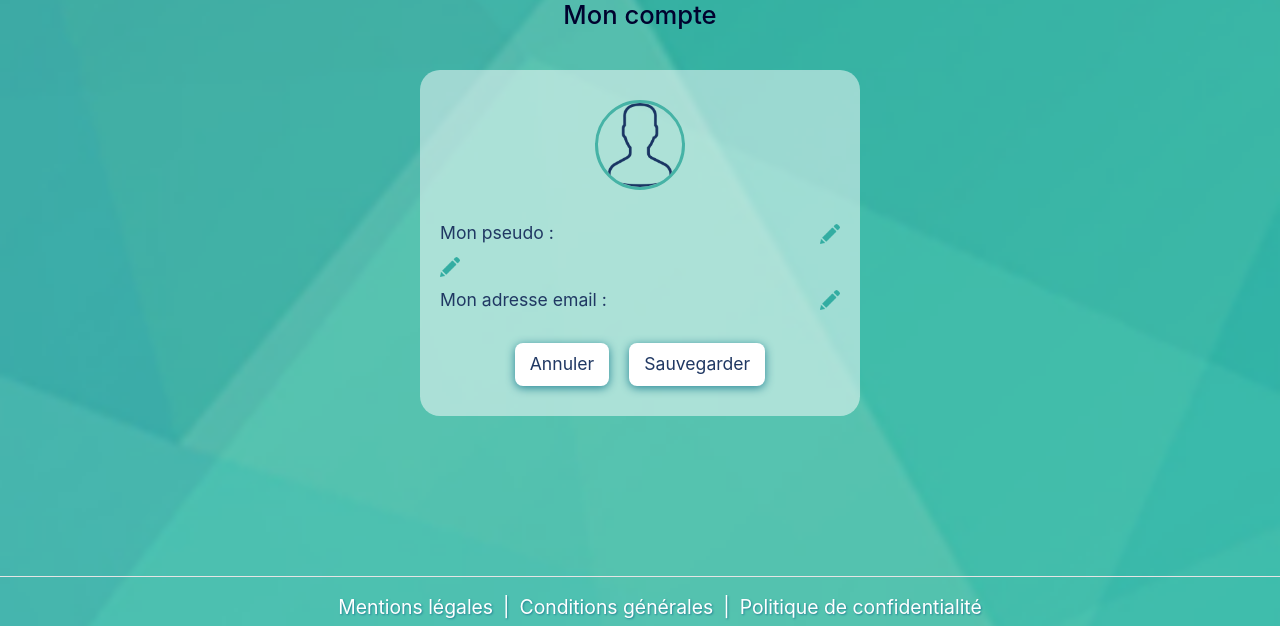
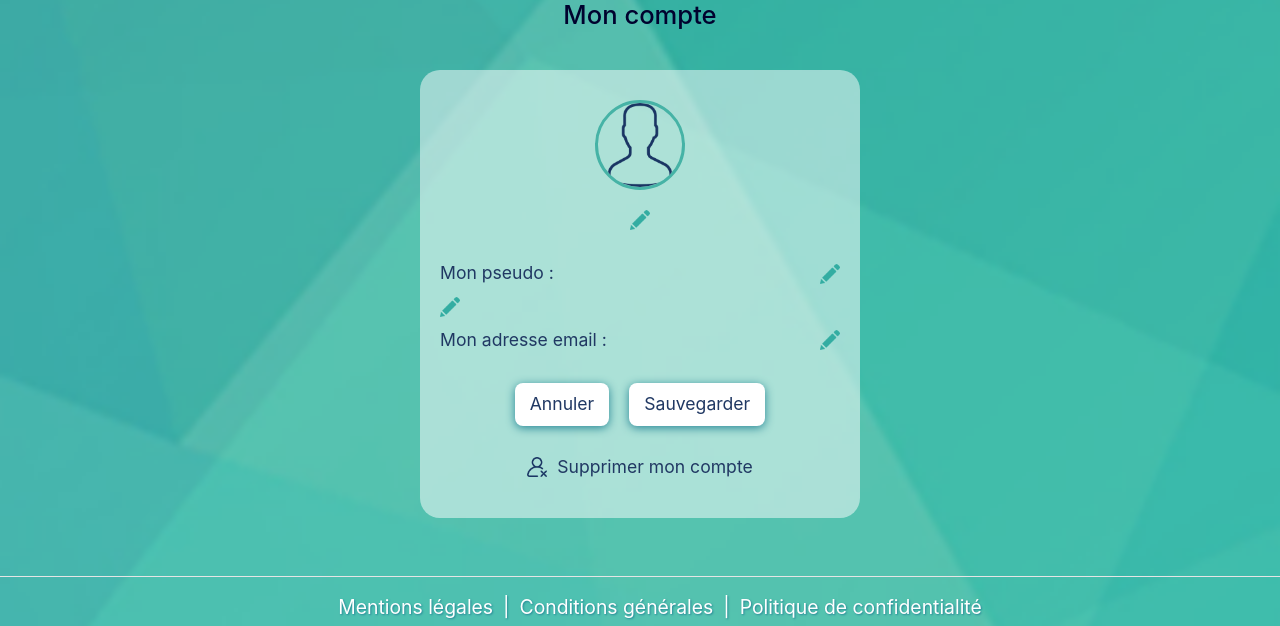
Before and after one commit to EvaS1/OSCS, a PHP site: page /profil.php in a window 1280 px wide. Shown: the part 366-992 px from the top of the page. Run offline with PHP 8.4, Linux system fonts and the light colour scheme; data that the repository does not hold is empty.

Commit message:
page profil

```diff
--- a/css/style.css
+++ b/css/style.css
@@ -736,6 +736,9 @@ PAGE PROFIL
 /*Marges photo de profil*/
 .block-main-profil .picture {
 	margin: 10px 0 20px 0;
+	display: flex;
+	flex-direction: column;
+	align-items: center;
 }
 
 /*Taille photo profil*/
@@ -743,6 +746,15 @@ PAGE PROFIL
 	width: 90px;
 	border-radius: 100%;
 	border: 3px solid #46b3a6;
+	margin: 0 0 20px;
+}
+
+/*Disposition annuler et input parcourir*/
+.block-main-profil .picture .action {
+	min-width: 400px;
+    display: flex;
+    justify-content: center;
+    align-items: center;
 }
 
 /*Style texte*/
@@ -769,7 +781,7 @@ PAGE PROFIL
 }
 
 /*Style bouton modifier*/
-.block-main-profil .info .edit {
+.block-main-profil .bloc .edit {
 	background-image: url(../Icones/edit-b2.png);
 	background-position: center;
 	background-repeat: no-repeat;
@@ -782,14 +794,14 @@ PAGE PROFIL
 }
 
 /*Style bouton modifier au survol*/
-.block-main-profil .info .edit:hover,
-.block-main-profil .info .edit:focus,
-.block-main-profil .info .edit:active {
+.block-main-profil .bloc .edit:hover,
+.block-main-profil .bloc .edit:focus,
+.block-main-profil .bloc .edit:active {
 	background-image: url(../Icones/edit-b.png)
 }
 
 /*Style bouton annuler*/
-.block-main-profil .info .cancel1 {
+.block-main-profil .bloc .cancel1 {
 	background-image: url(../Icones/cancel-g.png);
 	background-position: center;
 	background-repeat: no-repeat;
@@ -802,9 +814,9 @@ PAGE PROFIL
 }
 
 /*Style bouton annuler au survol*/
-.block-main-profil .info .cancel1:hover,
-.block-main-profil .info .cancel1:focus,
-.block-main-profil .info .cancel1:active {
+.block-main-profil .bloc .cancel1:hover,
+.block-main-profil .bloc .cancel1:focus,
+.block-main-profil .bloc .cancel1:active {
 	background-image: url(../Icones/cancel-b.png)
 }
 
@@ -836,6 +848,32 @@ PAGE PROFIL
 	color: white;
 	text-decoration: none;
 }
+
+/*Style lien delete*/
+.block-main-profil .info .delete {
+	display: flex;
+	justify-content: center;
+	align-items: center;
+	margin: 10px auto;
+	padding: 8px 10px;
+}
+
+.block-main-profil .info .delete img {
+	width: 20px;
+	margin: 0 10px 0 0;
+}
+
+.block-main-profil .info .delete p {
+	margin: 0;
+}
+
+.block-main-profil .info .delete p:hover,
+.block-main-profil .info .delete p:active,
+.block-main-profil .info .delete p:focus {
+	color: white;
+	cursor: pointer;
+}
+
 
 /*---------------------------------
 PAGE DEBUT FORMULAIRE
--- a/profil.php
+++ b/profil.php
@@ -27,7 +27,50 @@
 								</div>
 								<div class="bloc">
 									<div class="picture">
-										<img src="<?php if(($profil -> photoMembre)=='') { echo 'Icones/photob.png'; } else { echo 'Images/'.$profil -> photoMembre; }?>" alt="picture">
+										<img src="<?php if(($profil -> photoMembre)=='') { echo 'Icones/photob.png'; } else { echo 'Images/'.$profil -> photoMembre; }?>" alt="picture" id="picture">
+										<div class="action">
+											<input type="button" id='edit0' name="edit" class="edit">
+											<input type="button" id='cancel0' name="cancel1" class="cancel1">
+										</div>
+										<script>
+												$(function() {
+
+													//Bouton annuler caché
+													$('#cancel0').hide();
+
+													//Quand on clique sur modifier
+													$('#edit0').click(function() {
+
+														//Affichage input
+														$('.picture .action').prepend('<input type="file" id="change-picture" name="change-picture" accept="image/*" value="<?php echo $profil -> photoMembre;?>" required>');
+
+														//Disposition input et croix
+														$('.picture .action').css('justify-content', 'space-between');
+
+														//Affichage icône annuler
+														$('#cancel0').show();
+														$('#edit0').hide();
+													});
+
+													//Quand on clique sur annuler
+													$('#cancel0').click(function() {
+
+														//Enlève l'input
+														$('#change-picture').remove();
+
+														//Centrage icône modifier
+														$('.picture .action').css('justify-content', 'center');
+
+														//Affichage icône modifier
+														$('#edit0').show();
+														$('#cancel0').hide();
+													});
+
+
+
+												});
+											</script>
+										<!--<input type="file">-->
 									</div>
 									<div class="info">
 										<div class="name">
@@ -348,21 +391,127 @@
 																$('#cancel3').hide();
 															}
 
+
+															console.log($("#change-picture").val());
+															//Si la photo n'a pas été changée
+															if (($("#change-picture").val() == '<?php echo $profil -> photoMembre;?>') || (typeof($("#change-picture").val()) == 'undefined')) {
+
+																//Remet à zéro
+																//Enlève l'input
+																$('#change-picture').remove();
+
+																//Centrage icône modifier
+																$('.picture .action').css('justify-content', 'center');
+
+																//Affichage icône modifier
+																$('#edit0').show();
+																$('#cancel0').hide();
+
+
+															//Si la photo a été changée
+															} else {
+																var picture;
+																picture = $("#change-picture").val();
+																console.log('mail défini : ' + picture);
+
+																var name;
+																var slash = "\\";
+																name = picture.split(slash);
+																name=name[2];
+																nbChangements += 1;
+
+																//Fonction Téo
+																function sendQuery(query){
+																   console.log('Function sendQuery');
+																   console.log("query : " + query);
+
+																   //instance de l'objet
+																   xhttp = new XMLHttpRequest();
+																   xhttp.onreadystatechange=function() {
+																	   if (this.readyState == 4 && this.status == 200) {
+																		   console.log("ShowMessage response = ");
+																		   console.log(this.responseText);
+																	   }
+																   };
+
+																   xhttp.open("GET",query , true);
+																   xhttp.send();
+																}
+
+																sendQuery('uploadphoto.php?photo2='+name+'&from=root');
+
+																//Remet à zéro
+																//Enlève l'input
+																$('#change-picture').remove();
+
+																//Centrage icône modifier
+																$('.picture .action').css('justify-content', 'center');
+
+																//Affichage icône modifier
+																$('#edit0').show();
+																$('#cancel0').hide();
+															}
+
+
 															if (nbChangements == 0) {
 																console.log('Aucun changement à sauvegarder !');
 															} else if (nbChangements == 1) {
 																alert('Le changement a bien été sauvegardé !')
 																location.reload();
-															} else if ((nbChangements == 2) || (nbChangements == 3)){
+															} else if ((nbChangements == 2) || (nbChangements == 3) || (nbChangements == 4)){
 																alert('Les changements ont bien été sauvegardés !')
 																location.reload();
 															}
 
 														});
+
+
 													});
 												</script>
 											</div>
 										</div>
+
+
+										<div class="delete" id="delete">
+											<img src="Icones/remove-user.png" id="icon">
+											<p id="quit">Supprimer mon compte</p>
+											<script>
+												$(function() {
+													$('#quit').mouseover(function() {
+														$('#icon').replaceWith('<img src="Icones/remove-user-g.png" id="icon">');
+														$("#icon").cursor("pointer");
+													});
+
+													$('#quit').mouseout(function() {
+														$('#icon').replaceWith('<img src="Icones/remove-user.png" id="icon">');
+													});
+
+													$('#delete').click(function() {
+														//Fonction Téo
+														function sendQuery(query){
+														   console.log('Function sendQuery');
+														   console.log("query : " + query);
+
+														   //instance de l'objet
+														   xhttp = new XMLHttpRequest();
+														   xhttp.onreadystatechange=function() {
+															   if (this.readyState == 4 && this.status == 200) {
+																   console.log("ShowMessage response = ");
+																   console.log(this.responseText);
+															   }
+														   };
+
+														   xhttp.open("GET",query , true);
+														   xhttp.send();
+														}
+
+														sendQuery('quit.php');
+													});
+
+												});
+											</script>
+										</div>
+
 									</div>
 								</div>
 							</div>
```
Also changed, not shown: quit.php (added, +21 -0 lines), uploadphoto.php (added, +24 -0 lines), Icones/remove-user-g.png (added), Icones/remove-user.png (added).
